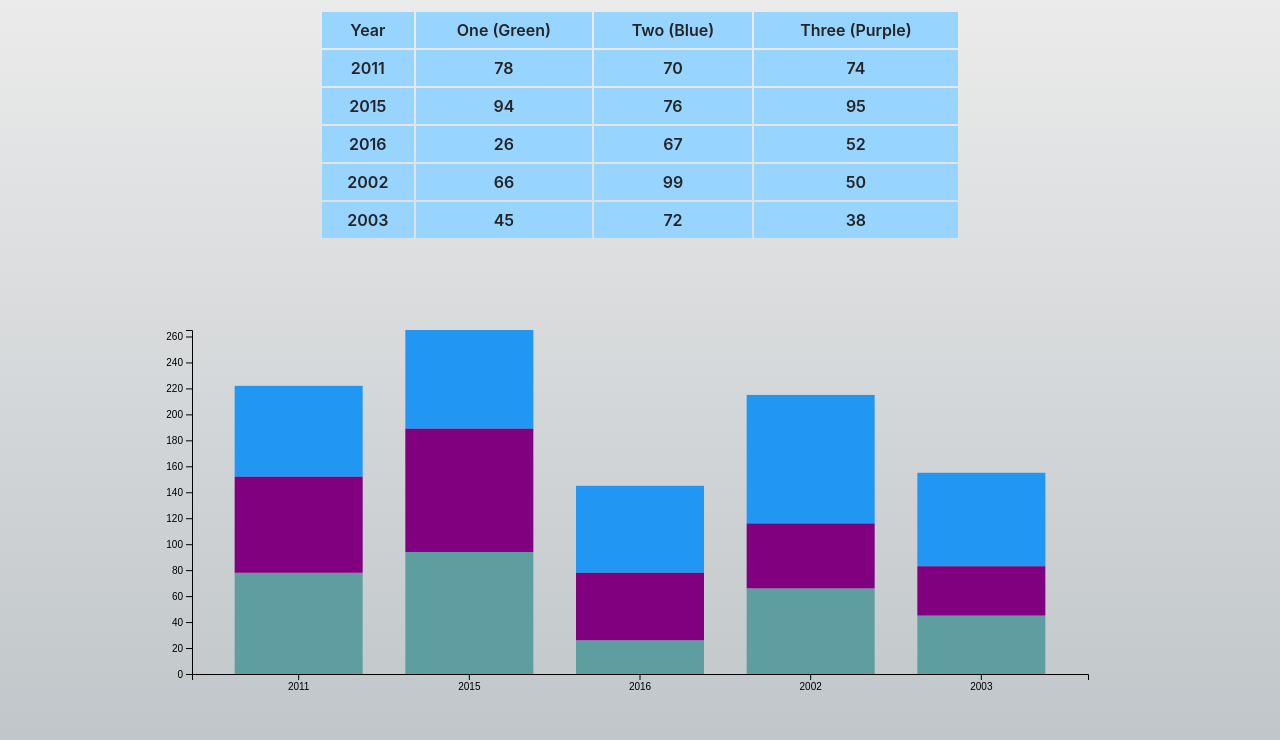
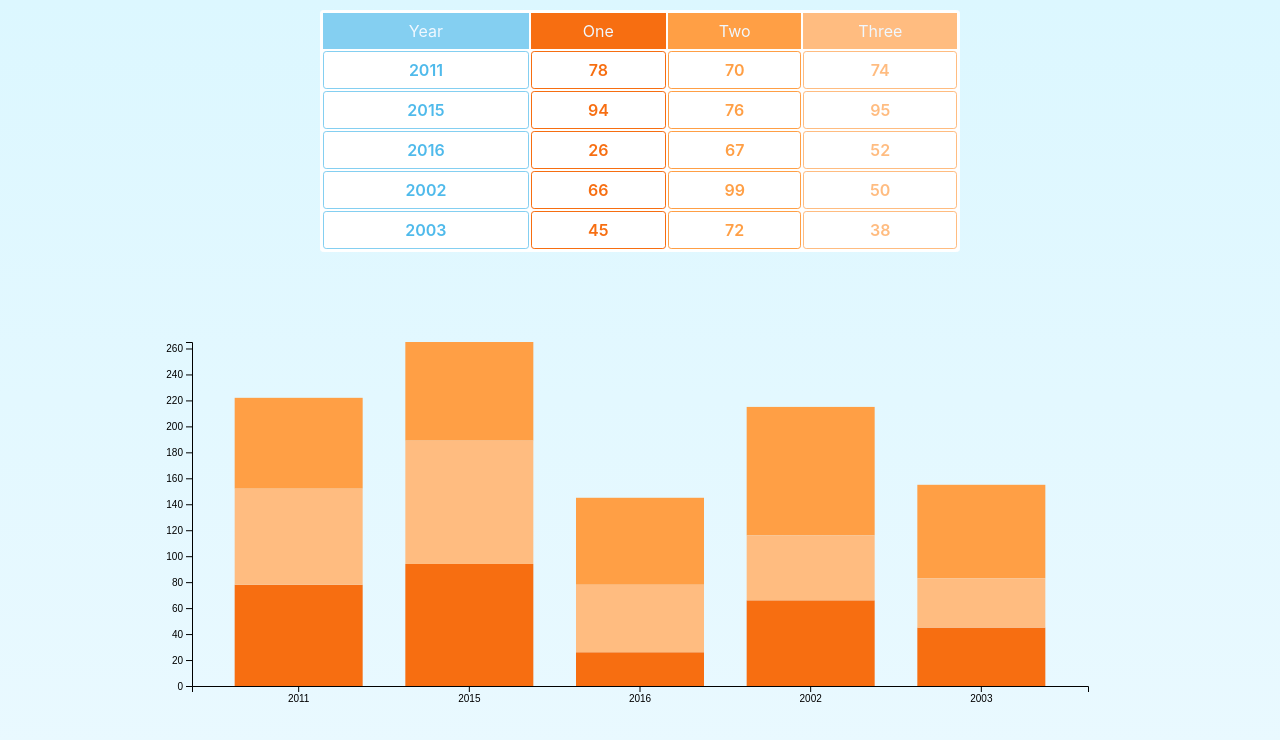
Before and after one commit to sharifhimu/react-d3-stacked-barchart, a React (Create React App) app: page /dashboard in a window 1280 px wide. Shown: the top 740 px of the page. Built offline with nearby package versions, Linux system fonts and the light colour scheme.

Commit message:
docs: new changes in form style & bar chart color

```diff
--- a/src/components/Form/Form_comp.jsx
+++ b/src/components/Form/Form_comp.jsx
@@ -84,12 +84,12 @@ const Form_comp = () => {
 
                 <label className='label' >
                     <span className='span' >Your phone number </span>
-                    <input className='input' type="number" name="phone" onChange={(e) => setPhone(e.target.value) }  value={phone}  />
+                    <input className='input phone_no' type="number" name="phone" onChange={(e) => setPhone(e.target.value) }  value={phone}  />
                 </label>
 
                 <div className='terms' >
                     <label className='container' >
-                        <span className='span' > I read & agree your terms & conditions </span>
+                        <span className='span' > I read and agree terms and conditions </span>
                         <input className='input' type="checkbox" name="terms"  onChange={(e) => setTerms(e.target.checked) } />
                         <span className='checkmark' ></span>
                     </label>
--- a/src/pages/Dashboard/dashboard.scss
+++ b/src/pages/Dashboard/dashboard.scss
@@ -3,7 +3,7 @@
     height: 100vh;
     width: 100vw;
     // background-color: #d1eaff;
-    background-image: linear-gradient(to top, #bdc3c7, rgb(235, 235, 235) );
+    background-image: linear-gradient(to top, #eaf9ff, #dcf7ff );
 
     .table-wrapper{
         display: flex;
@@ -13,19 +13,55 @@
 
         .table{
             width: 50%;
+            border-radius: .2rem;
+            border: 1px solid white;
+            background-color: white;
 
             .thead{
-                background-color: rgb(216, 244, 247);
+                .tr{
+                    background-color: #84cff1;
+                    border-radius: .2rem;
+                    color: aliceblue;
+
+                    .td{
+                        padding: 8px 0;
+                    }
+                    .one{
+                        background-color: #F76E11 !important;
+                    }
+                    .two{
+                        background-color: #FF9F45 !important;
+                    }
+                    .three{
+                        background-color: #FFBC80 !important;
+                    }
+                }
             }
-            .tr{
-                background-color: rgb(151, 212, 255);
-                font-weight: 600;
-                color: #252525;
+            .tbody{
 
-                .td{
-                    padding: 8px;
+                .tr{
+                    // background-color: rgb(151, 212, 255);
+                    font-weight: 600;
+                    color: #4fbaeb;
+
+                    .td{
+                        padding: 8px;
+                        border: 1px solid #84cff1;
+                        border-radius: .2rem;
+                    }
+                    .one{
+                        border: 1px solid #F76E11  !important;
+                        color: #F76E11;
+                    }
+                    .two{
+                        border: 1px solid #FF9F45 !important;
+                        color: #FF9F45;
+                    }
+                    .three{
+                        border: 1px solid #FFBC80 !important;
+                        color: #FFBC80;
+                    }
                 }
-
             }
         }
     }
@@ -58,13 +94,14 @@
                         border-radius: .2rem;
                     }
                     .one{
-                        background-color: cadetblue;
+                        background-color: #F76E11;
                     }
                     .two{
-                        background-color: rgb(33, 150, 243);
+                        background-color: #FF9F45;
                     }
                     .three{
-                        background-color: purple;
+                        background-color: #FFBC80;
+                        // color: #5c5c5c !important;
                     }
                 }
             }
--- a/src/pages/Dashboard/index.jsx
+++ b/src/pages/Dashboard/index.jsx
@@ -31,9 +31,9 @@ const Dashboard = () => {
       const allKeys = ['one', 'two', 'three' ];
 
       const colors = {
-        one: "cadetblue",
-        two: "#2196F3",
-        three: "purple"
+        one: "#F76E11",
+        two: "#FF9F45",
+        three: "#FFBC80"
       };
 
     return (
@@ -44,20 +44,20 @@ const Dashboard = () => {
                     <thead className='thead' >
                         <tr className='tr' >
                             <td className='td' > Year </td>
-                            <td className='td' > One (Green) </td>
-                            <td className='td' > Two (Blue) </td>
-                            <td className='td' > Three (Purple) </td>
+                            <td className='td one' > One  </td>
+                            <td className='td two' > Two  </td>
+                            <td className='td three' > Three  </td>
                         </tr>
                     </thead>
-                    <tbody>
+                    <tbody className='tbody' >
                         {
                             data.map((x,i) => {
                                 return(
                                     <tr key={i} className='tr' >
                                         <td className='td' > {x.year} </td>
-                                        <td className='td' > {x.one} </td>
-                                        <td className='td' > {x.two} </td>
-                                        <td className='td' > {x.three} </td>
+                                        <td className='td one' > {x.one} </td>
+                                        <td className='td two' > {x.two} </td>
+                                        <td className='td three' > {x.three} </td>
                                     </tr>
                                 )
                             })
--- a/src/pages/SignIn/Signin.scss
+++ b/src/pages/SignIn/Signin.scss
@@ -7,8 +7,9 @@
 
     .h5{
         color: rgba(0,0,0,.8);
-        font-size: 15px;
+        font-size: 18px;
         margin-bottom: 15px;
+        margin-top: 0;
     }
 
     .p{
@@ -22,6 +23,7 @@
     .image_bg{
         background-color: #f7f7f7;
         height: 100%;
+        width: 50%;
 
         .signin_img_wrapper{
             display: flex;
@@ -43,28 +45,34 @@
         .form_comp{
             margin-left: 4rem;
 
+            .h5{
+                margin-bottom: 40px;
+            }
+
             .label{
                 display: grid;
-                width: 18em;
+                width: 25em;
                 margin-bottom: 10px;
 
                 .span{
                     margin-bottom: 5px;
-                    color: #9f9b9b;
+                    color: #465c64;
                     font-weight: 500;
-                    font-size: 15px;
+                    font-size: 12px;
                 }
                 .input{
                     height: 25px;
                     border: 1px solid #e6e4e4 ;
-
+                }
+                .phone_no{
+                    width: 12.5em;
                 }
             }
 
             .terms{
                 .container{
 
-                    display: block;
+                    display: flex;
                     position: relative;
                     padding-left: 35px;
                     margin-bottom: 12px;
@@ -77,8 +85,9 @@
 
                     .span:first-child{
                         color: rgba(0,0,0,.9);
-                        font-size: 15px;
+                        font-size: 12px;
                         font-weight: 600;
+                        margin-top: 3px;
                     }
 
                     .input{
@@ -92,16 +101,16 @@
                         position: absolute;
                         top: 0;
                         left: 0;
-                        height: 25px;
-                        width: 25px;
+                        height: 20px;
+                        width: 20px;
                         background-color: #eee;
-                        border-radius: 2rem;
+                        border-radius: .2rem;
                       }
 
                       .input:checked ~ .checkmark {
                         background-color: white;
-                        border: 1px solid #2196F3;
-                        color: #2196F3;
+                        border: 1px solid #33adff;
+                        color: #33adff;
                       }
                       .checkmark:after {
                         content: "";
@@ -112,11 +121,11 @@
                         display: block;
                       }
                       .checkmark:after {
-                        left: 9px;
-                        top: 5px;
-                        width: 5px;
-                        height: 10px;
-                        border: solid #2196F3;
+                        left: 8px;
+                        top: 3px;
+                        width: 3px;
+                        height: 8px;
+                        border: solid #33adff;
                         border-width: 0 3px 3px 0;
                         -webkit-transform: rotate(45deg);
                         -ms-transform: rotate(45deg);
@@ -127,14 +136,14 @@
             }
 
             .button{
-                background-color: #2196F3;
+                background-color: #33adff;
                 color: white;
                 font-weight: bold;
-                width: 10em;
-                height: 2em;
+                width: 12em;
+                height: 2.2em;
                 border: none;
                 border-radius: 2px;
-                margin-top: 10px;
+                margin-top: 15px;
                 cursor: pointer;
             }
         }
```
